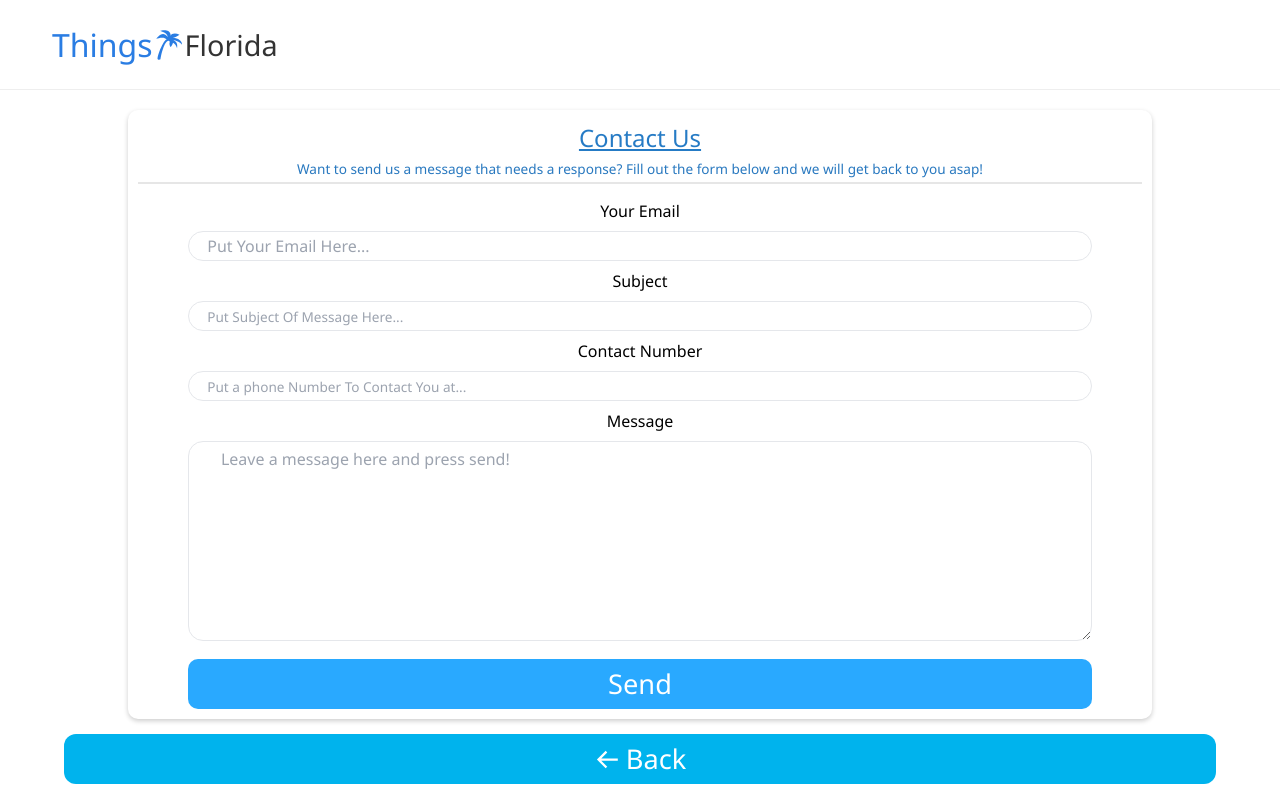
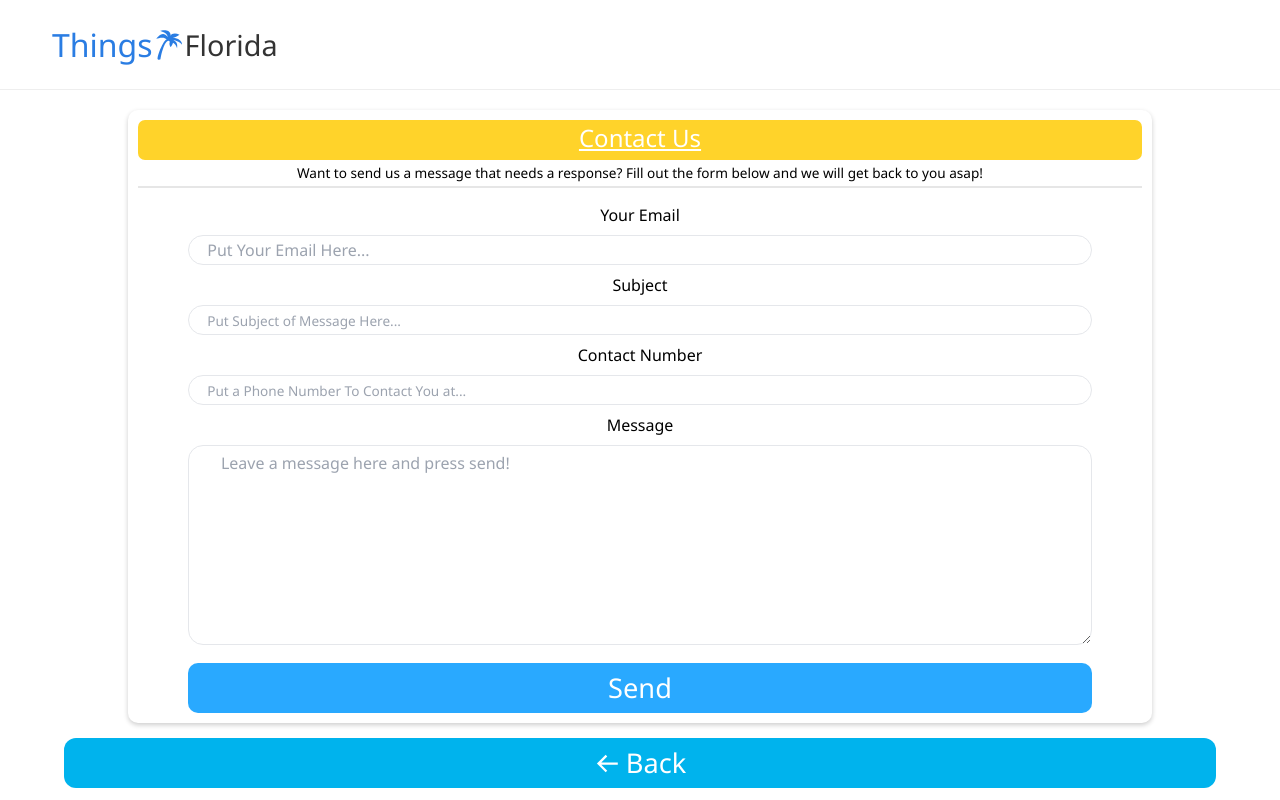
Before and after one commit to TfThings/tfgit, a React (Create React App) app: page /contact in a window 1280 px wide. Shown: the top 800 px of the page. Built offline with nearby package versions, Linux system fonts and the light colour scheme.

Commit message:
Search Params

```diff
--- a/src/components/Card.jsx
+++ b/src/components/Card.jsx
@@ -15,7 +15,7 @@ const Card = ({place, subCollection, index, cityName, twoColumn, spin}) => {
 
     return(
         <div className={spin ? "card spin" : "card"}>
-            <Link to={"/things/"+cityName+"/"+place.name+"="+datString}>
+            <Link to={"/things/"+cityName+"/"+place.name+"?"+datString}>
             {/* <Helmet prioritizeSeoTags>
                 <title>{place.name} Best Things in Florida</title>
                 <meta name="description" content={place.description}/>
--- a/src/components/ContactUs.css
+++ b/src/components/ContactUs.css
@@ -14,12 +14,15 @@
 .sby .sfbt{
     font-size: 1.5rem;
     text-decoration: underline;
-    color: rgba(21, 113, 193, 0.929);
+    color: white;
+    background-color: #ffd32a;
+    border-radius: 7px;
+    height: 40px;
 }
 
 .sby .sbyd{
     border-bottom: 2px solid rgba(108, 108, 108, 0.169);
-    color: rgba(24, 110, 186, 0.929);
+    color: black;
     font-size: .85rem;
     padding: 3px;
 }
--- a/src/components/ContactUs.jsx
+++ b/src/components/ContactUs.jsx
@@ -30,17 +30,12 @@ const ContactUs = () => {
                 <label className='sfemt'>Your Email</label>
                 <input className='sfem inpt' name='from_name' type='text' placeholder='Put Your Email Here...' required/>
                 <label className='sfemt'>Subject</label>
-                <input className='sfsub inpt' name='to_name' type='text' placeholder='Put Subject Of Message Here...'/>
+                <input className='sfsub inpt' name='to_name' type='text' placeholder='Put Subject of Message Here...'/>
                 <label className='sfemt'>Contact Number</label>
-                <input className='sfsub inpt' name='to_number' type='text' placeholder='Put a phone Number To Contact You at...'/>
+                <input className='sfsub inpt' name='to_number' type='text' placeholder='Put a Phone Number To Contact You at...'/>
                 <label className='sfemt'>Message</label>
                 <textarea className='sfbody inpt' name="message" placeholder='Leave a message here and press send!' required/>
                 <button className='embb' type="submit" value="Send">Send</button>
-                {/* <input className='sfbody' type='text' name='message' placeholder='Leave a message here then press send...' required/> */}
-                {/* <input className='hiddenTag' type='text' name='to_name' defaultValue={"VALUEHERE"} /> */}
-                    {/* <textarea name="message" placeholder='Leave a message here and press send!'/> */}
-                {/* <input type='text' name='message' placeholder='Leave a message here then press send...' required/>
-                <button type="submit" value="Send">Send</button> */}
             </form>
         </div>
         <BackButton/>
--- a/src/components/FeaturedCard.jsx
+++ b/src/components/FeaturedCard.jsx
@@ -10,7 +10,7 @@ const FeaturedCard = ({place, cityName, index, subCollection}) => {
     return (
     <div className='featurecard'>
        {/* <a className='soe' href={"/things/"+cityName+"/"+place.name+place.address}>{place.name} is one of the best things in {cityName} Learn more Here {place.description}</a> */}
-            <Link to={"/things/"+cityName+"/"+place.name+"="+datString}>
+            <Link to={"/things/"+cityName+"/"+place.name+"?"+datString}>
             <img src={place.photo ? place.photo.images.large.url : assets.capeCoral1} alt="kfwfw"/>
             <h1 className='title'>{place.name}</h1>
             <div className='footer'> </div>
--- a/src/components/Router.jsx
+++ b/src/components/Router.jsx
@@ -19,7 +19,6 @@ const Router = () => {
 
     const location = useLocation()
 
-
     useEffect(() => {
 
     },[location])
@@ -34,6 +33,10 @@ const Router = () => {
         var newSt = ""
         var lastChar = ""
 
+        newSt = location.search
+
+        if(!newSt)
+        {
             st.split("").map((char) => {
 
                 if(foundDat)
@@ -50,9 +53,9 @@ const Router = () => {
 
                 // console.log("GETTING IT " + char)
             })
+        }
 
-        if(!newSt)
-        {
+        if(!newSt){
             return
         }
 
--- a/src/components/ServiceCard.jsx
+++ b/src/components/ServiceCard.jsx
@@ -26,7 +26,7 @@ const ServiceCard = ({place, index, subString}) => {
     return(
     <div className='sCard'>
         <div className='ribbon4'>{place.name}</div>
-        <Link onClick={handleClick} to={"/services/"+place.name+"="+datString}>
+        <Link onClick={handleClick} to={"/services/"+place.name+"?"+datString}>
             <img className='im' src={place.photo.images.large.url} alt="PhotoWasHere"/>
         </Link>
         <h2 className='ag'>{place.age}</h2>
@@ -46,7 +46,7 @@ const ServiceCard = ({place, index, subString}) => {
         </ul>
         <div className='bLow'>
             <button onClick={() => makeCall(place.phone)} className='lCon'>Call Business</button>
-            <Link className='lMore' onClick={handleClick} to={"/services/"+place.name+"="+datString}><button className='lMore'>Learn More</button></Link>
+            <Link className='lMore' onClick={handleClick} to={"/services/"+place.name+"?"+datString}><button className='lMore'>Learn More</button></Link>
         </div>
     </div>
     )
```
Lines whose indentation alone changed are shown as unchanged.
